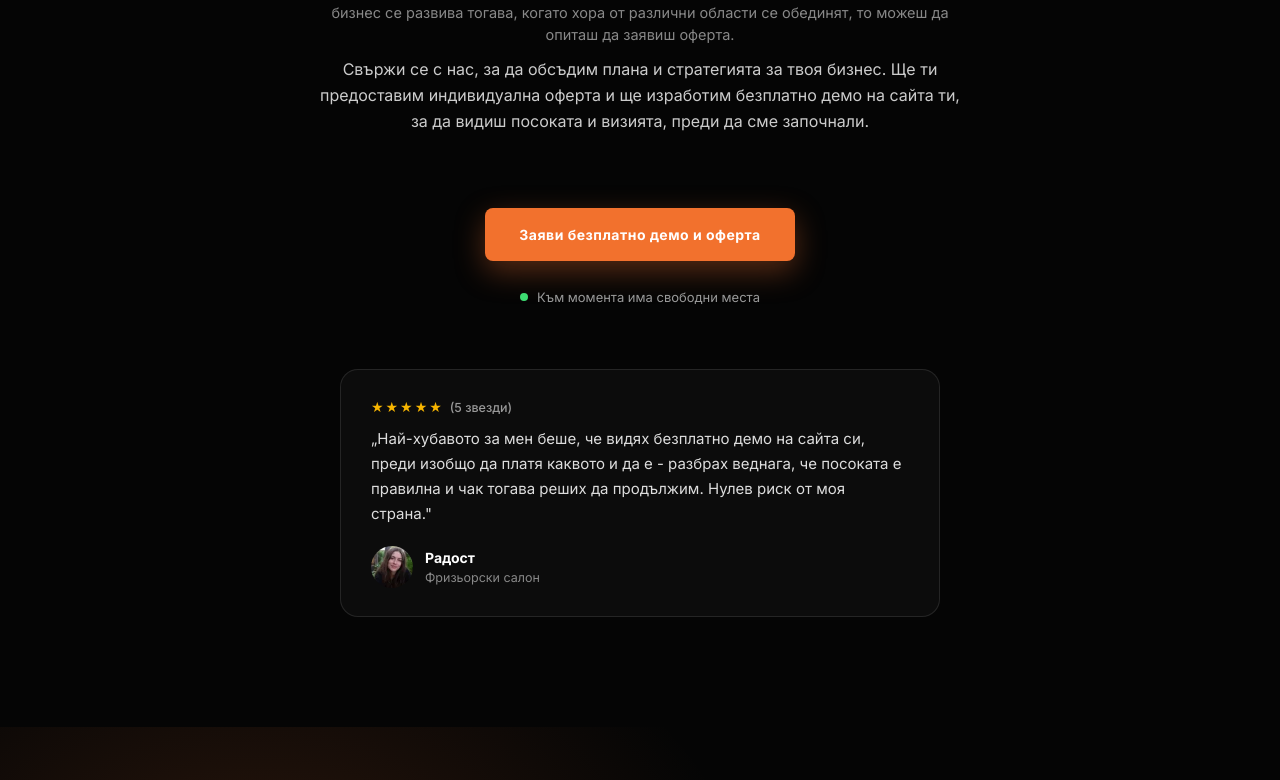
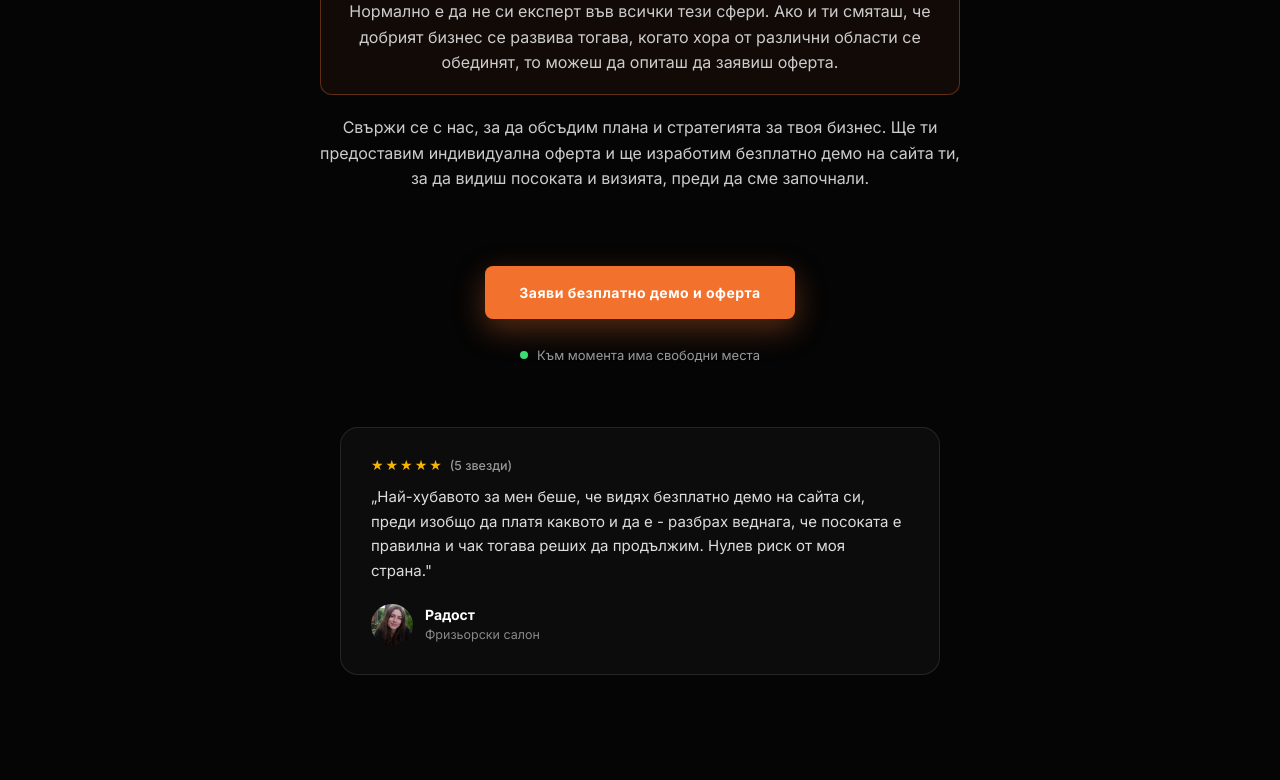
Before and after one commit to belcevbozidar-sudo/studio909-hero, a plain HTML site: page index.html in a window 1280 px wide. Shown: the part 5201-5981 px from the top of the page. Drawn offline with Linux system fonts and the light colour scheme.

Commit message:
Style helper paragraph to match layout and add subtle orange border wrapper

```diff
--- a/index.html
+++ b/index.html
@@ -2127,7 +2127,7 @@ src="https://www.facebook.com/tr?id=1576903213988765&ev=PageView&noscript=1"
 
     <div class="offer-price">
       <h3 style="font-size:24px; font-weight:700; margin-bottom:12px;">Получи стратегия, оферта и безплатно демо</h3>
-      <p style="color:#888; font-size:14.5px; margin:0 auto 12px; line-height:1.5; max-width:640px;">
+      <p style="color:#ccc; font-size:16px; max-width:640px; margin:0 auto 20px; line-height:1.6; border:1px solid rgba(242, 113, 45, 0.35); background:rgba(242, 113, 45, 0.05); border-radius:12px; padding:18px 24px; box-sizing:border-box;">
         Нормално е да не си експерт във всички тези сфери. Ако и ти смяташ, че добрият бизнес се развива тогава, когато хора от различни области се обединят, то можеш да опиташ да заявиш оферта.
       </p>
       <p style="color:#ccc; font-size:16px; max-width:640px; margin:0 auto 24px; line-height:1.6;">
```
